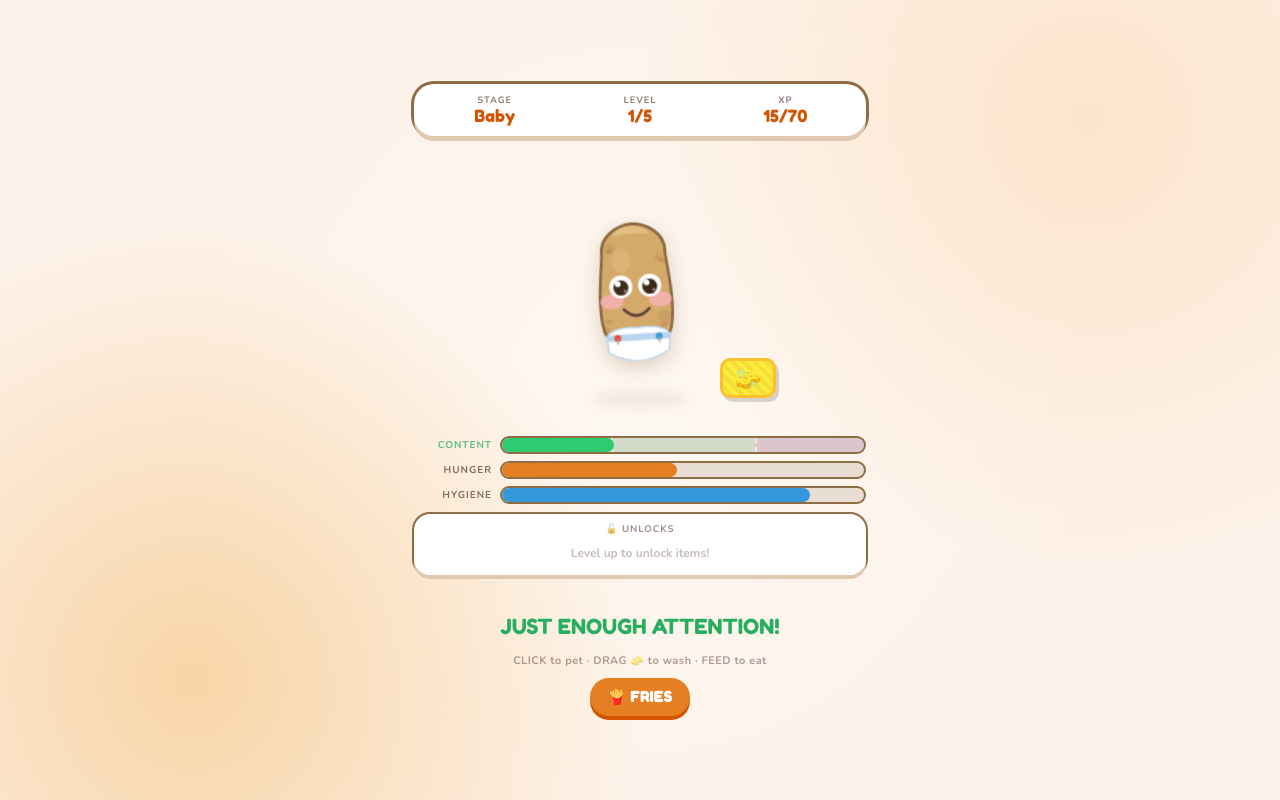
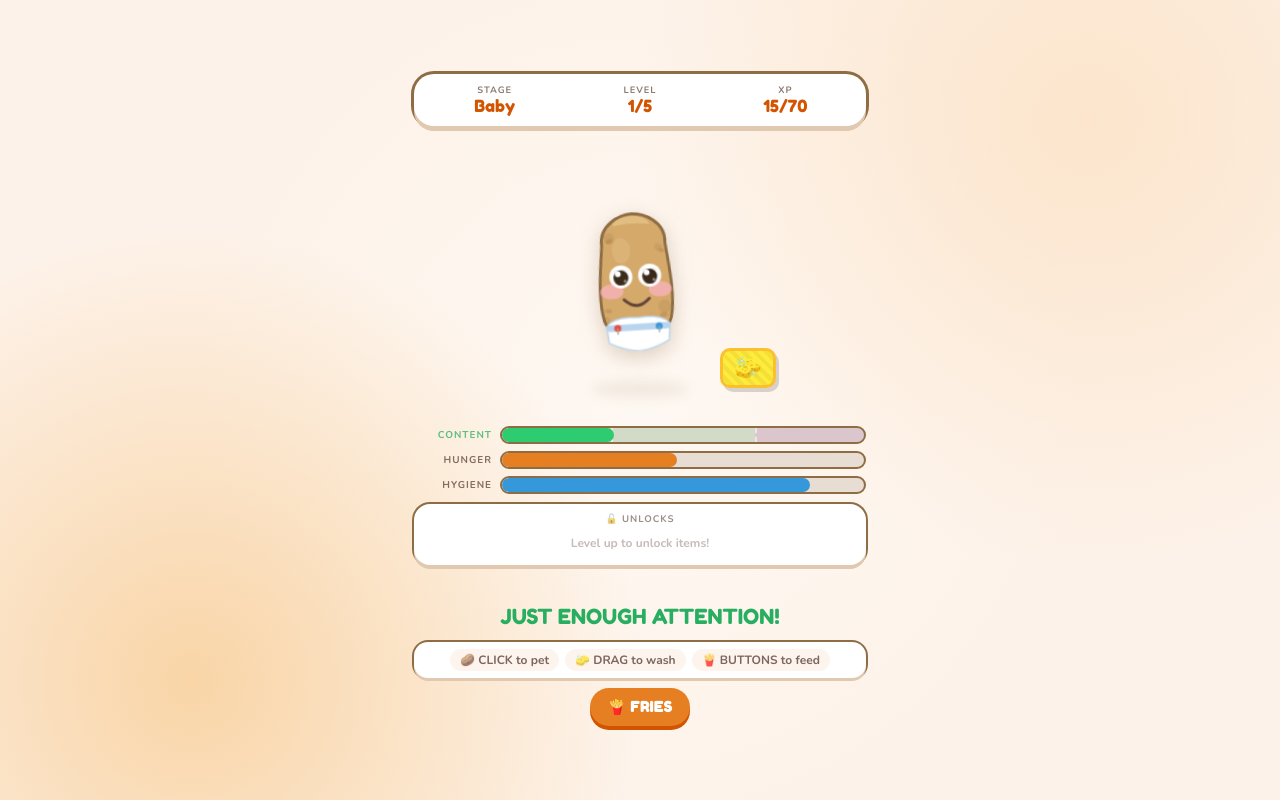
Before and after one commit to sarendipitous-apg/screaming-potato, a plain HTML site: page index.html in a window 1280 px wide. Drawn offline with nearby package versions, Linux system fonts and the light colour scheme.

Commit message:
Update instructions in index.html

```diff
--- a/index.html
+++ b/index.html
@@ -198,7 +198,17 @@ body {
 /* ── Text ── */
 #warning-text { font-family:'Fredoka One',cursive; font-size:0.85rem; color:#e74c3c; min-height:1.2rem; text-align:center; }
 #mood-text    { font-family:'Fredoka One',cursive; font-size:1.3rem; text-align:center; min-height:1.8rem; transition:color 0.3s; }
-#hint         { font-size:0.68rem; opacity:0.5; letter-spacing:0.5px; text-align:center; }
+#hint {
+    display: flex; gap: 6px; flex-wrap: wrap; justify-content: center;
+    background: white; border-radius: 14px; padding: 7px 12px;
+    box-shadow: 0 3px 0 #e0c9b0, 0 0 0 2px var(--potato-dark);
+    width: 100%;
+}
+#hint span {
+    font-size: 0.75rem; color: var(--text); opacity: 0.8;
+    background: #fdf2e9; border-radius: 20px; padding: 3px 10px;
+    white-space: nowrap;
+}
 
 /* ── Controls ── */
 #controls { display:flex; gap:8px; flex-wrap:wrap; justify-content:center; }
@@ -459,7 +469,11 @@ button:disabled { opacity:0.42; cursor:not-allowed; transform:none !important; }
 
     <div id="warning-text"></div>
     <div id="mood-text">HELLO, FRIEND!</div>
-    <div id="hint">CLICK to pet · Sponge to wash · FEED to eat</div>
+    <div id="hint">
+        <span>🥔 <b>CLICK</b> to pet</span>
+        <span>🧽 <b>DRAG</b> to wash</span>
+        <span>🍟 <b>BUTTONS</b> to feed</span>
+    </div>
 
     <div id="controls">
         <button id="btn-fries"  onclick="doFeed(event,'fries')">🍟 FRIES</button>
@@ -872,8 +886,7 @@ function render() {
         btn.disabled  = sec > 0;
     });
 
-    document.getElementById('hint').innerText =
-        'CLICK to pet · DRAG 🧽 to wash · FEED to eat';
+
 
     // Warnings — hunger/hygiene take priority when not in panic/rage danger
     if (state.panicTicks > 30) {
```
